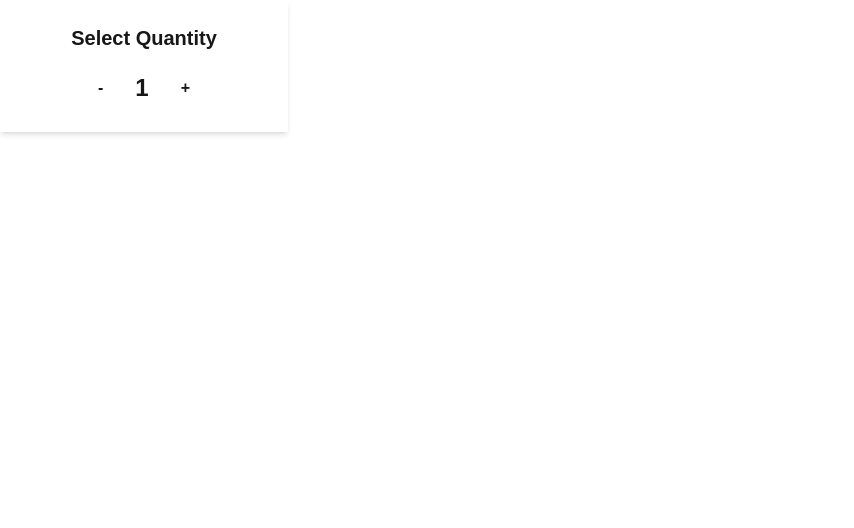
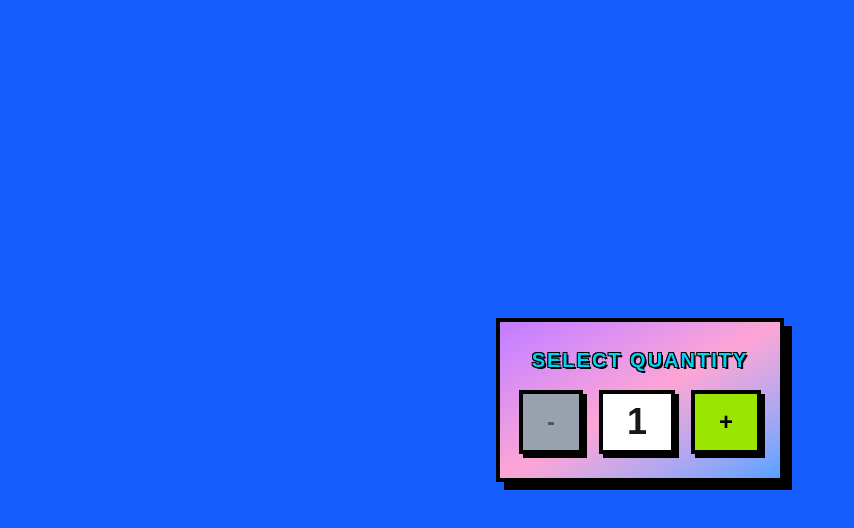
Before and after one commit to xndrncp08/cprg306-assignments, a Next.js app: page /week-4 in a window 1280 px wide. Shown: the top 528 px of the page, without its empty margins (0-854 px from the left). Built offline with nearby package versions, Linux system fonts and the light colour scheme.

Commit message:
fixed tailwind styling(made it look cool)

```diff
--- a/app/week-4/page.js
+++ b/app/week-4/page.js
@@ -13,33 +13,37 @@ export default function NewItem() {
     setQuantity((prev) => (prev > 1 ? prev - 1 : prev));
   };
 
+//had to ask ai to fix my styling for line 19, 20, and 27 because it wont turn out like i wanted to :> ; prompt: "can you fix the styling for this: "
+
   return (
-    <div className="flex flex-col items-center p-6 bg-white rouded-2xl shadow-md w-72">
-      <h2 className="text-xl font-semibold mb-4">Select Quantity</h2>
+    <div className="flex items-center justify-center min-h-screen bg-blue-600">
+      <div className="flex flex-col items-center p-6 bg-gradient-to-br from-purple-400 via-pink-300 to-blue-400 rounded-none shadow-[8px_8px_0px_0px_rgba(0,0,0,1)] w-72 border-4 border-black">
+      <h2 className="text-xl font-black mb-4 text-cyan-400 uppercase tracking-widest" style={{textShadow: '2px 2px 0px #000, -1px -1px 0px #000, 1px -1px 0px #000, -1px 1px 0px #000'}}>Select Quantity</h2>
 
       <div className="flex items-center gap-4">
         <button
           onClick={decrement}
           disabled={quantity === 1}
-          className={`px-4 py-2 rounded-lg font-bold ${
-            quantity === 1
+          className={`px-6 py-3 font-black text-2xl border-4 border-black shadow-[4px_4px_0px_0px_rgba(0,0,0,1)] uppercase ${
+            quantity === 1 ? 'bg-gray-400 text-gray-600 cursor-not-allowed' : 'bg-lime-400 text-black hover:bg-lime-300 active:shadow-none active:translate-x-1 active:translate-y-1'
           }`}
         >
           -
         </button>
 
-        <span className="text-2xl font-bold">{quantity}</span>
+        <span className="text-4xl font-black bg-white border-4 border-black px-6 py-2 shadow-[4px_4px_0px_0px_rgba(0,0,0,1)]">{quantity}</span>
 
         <button
           onClick={increment}
           disabled={quantity === 20}
-          className={`px-4 py-2 rounded-lg font-bold ${
-            quantity === 20
+          className={`px-6 py-3 font-black text-2xl border-4 border-black shadow-[4px_4px_0px_0px_rgba(0,0,0,1)] uppercase ${
+            quantity === 20 ? 'bg-gray-400 text-gray-600 cursor-not-allowed' : 'bg-lime-400 text-black hover:bg-lime-300 active:shadow-none active:translate-x-1 active:translate-y-1'
           }`}
         >
           +
         </button>
       </div>
     </div>
+    </div>
   );
 }
```
